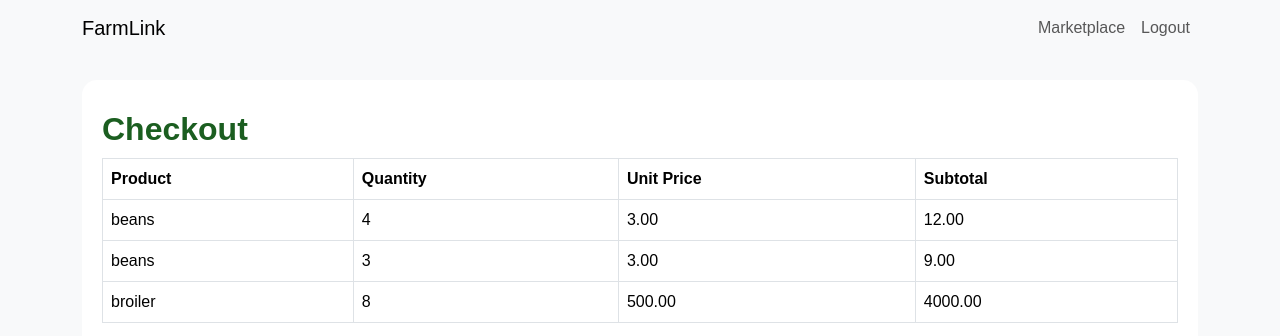
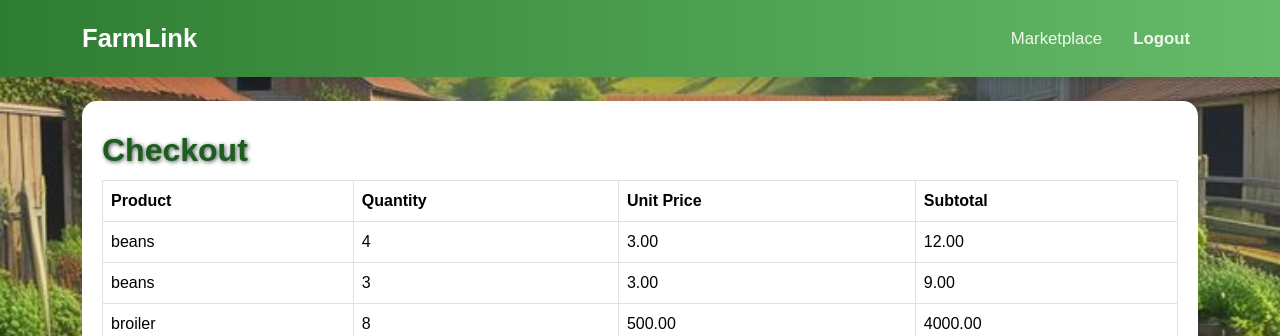
Before and after one commit to ibrahim-640/farmlink, a Django app: page /checkout/ in a window 1280 px wide. Shown: the top 336 px of the page. Run offline with Django 5.2, Linux system fonts and the light colour scheme; a user stored in the database is signed in; data comes from the database, SQL or seed files in the repository; both versions use the stored data as it was after the commit.

Commit message:
stage all the changes made

```diff
--- a/accounts/templates/base.html
+++ b/accounts/templates/base.html
@@ -12,30 +12,30 @@
 <body>
 
     <!-- Navigation -->
-    <nav class="navbar navbar-expand-lg bg-light mb-3">
+    <nav class="navbar navbar-expand-lg custom-navbar mb-3">
         <div class="container">
 
-            <a href="{% url 'home' %}" class="navbar-brand">
+            <a href="{% url 'home' %}" class="navbar-brand custom-brand">
                 <i class="fas fa-tractor"></i> FarmLink
             </a>
 
             <div class="navbar-nav ms-auto">
-
                 {% if user.is_authenticated %}
 
                     <!-- Role-Based Dashboard -->
                     {% if user.profile.is_farmer %}
-                        <a class="nav-link" href="{% url 'dashboard_farmer' %}">Farmer's Dashboard</a>
+                        <a class="nav-link custom-nav-link" href="{% url 'dashboard_farmer' %}">Farmer's Dashboard</a>
                     {% elif user.profile.is_buyer %}
-                        <a class="nav-link" href="{% url 'dashboard_buyer' %}">Buyer's Dashboard</a>
+                        <a class="nav-link custom-nav-link" href="{% url 'dashboard_buyer' %}">Buyer's Dashboard</a>
                     {% elif user.profile.is_transporter %}
-                        <a class="nav-link" href="{% url 'dashboard_transporter' %}">Transporter's Dashboard</a>
+                        <a class="nav-link custom-nav-link" href="{% url 'dashboard_transporter' %}">Transporter's Dashboard</a>
                     {% endif %}
-                    <a class="nav-link" href="{% url 'product_list' %}">Marketplace</a>
-                    <a class="nav-link" href="{% url 'logout_view' %}">Logout</a>
+
+                    <a class="nav-link custom-nav-link" href="{% url 'product_list' %}">Marketplace</a>
+                    <a class="nav-link custom-nav-link logout-link" href="{% url 'logout_view' %}">Logout</a>
 
                 {% else %}
-                    <a class="nav-link" href="{% url 'login_view' %}">Login</a>
+                    <a class="nav-link custom-nav-link" href="{% url 'login_view' %}">Login</a>
                 {% endif %}
             </div>
 
@@ -59,7 +59,7 @@
 
     <!-- Footer -->
     <footer class="bg-dark text-white mt-4 p-4 text-center">
-        <p>&copy; 2025 FarmLink. All rights reserved.</p>
+        <p>&copy Reach out at:254795792759</p>
     </footer>
 
     <script src="https://cdn.jsdelivr.net/npm/bootstrap@5.3.8/dist/js/bootstrap.bundle.min.js"></script>
--- a/accounts/templates/checkout.html
+++ b/accounts/templates/checkout.html
@@ -28,7 +28,6 @@
                 {% endfor %}
             </tbody>
         </table>
-        <iframe src="https://www.google.com/maps/embed?pb=!1m14!1m12!1m3!1d63826.538088484805!2d37.052253623079274!3d-1.0419261623109!2m3!1f0!2f0!3f0!3m2!1i1024!2i768!4f13.1!5e0!3m2!1sen!2ske!4v1765391884867!5m2!1sen!2ske" width="600" height="450" style="border:0;" allowfullscreen="" loading="lazy" referrerpolicy="no-referrer-when-downgrade"></iframe>
 
         <!-- ADD PHONE NUMBER FIELD -->
         <div class="mb-3">
--- a/accounts/urls.py
+++ b/accounts/urls.py
@@ -25,6 +25,8 @@ urlpatterns = [
     path('transport/myjobs/', views.transport_myjobs, name='transport_myjobs'),
     path('transport/accept-job/<int:job_id>/', views.accept_job, name='accept_job'),
     path('transport/request/<int:product_id>/<int:order_id>/',views.request_transport,name='request_transport'),
+    path('rate-transporter/<int:job_id>/',views.rate_transporter,name='rate_transporter'),
+    path('transport/mark-delivered/<int:job_id>/', views.mark_delivered, name='mark_delivered'),
 
 
     # Products
--- a/accounts/views.py
+++ b/accounts/views.py
@@ -5,10 +5,11 @@ from django.shortcuts import render, redirect, get_object_or_404
 from django.contrib.auth import authenticate, login, logout
 from django.contrib.auth.decorators import login_required
 from django.contrib import messages
+from .forms import TransporterRatingForm
+from django.db.models import Sum,Avg
 from .mpesa import lipa_na_mpesa
 from decimal import Decimal
-
-from .models import Product, Profile, Order, TransportRequest, TransportJob, Cart, CartItem
+from .models import Product, Profile, Order, TransportRequest, TransportJob,TransporterRating, Cart, CartItem
 from .forms import (
     LoginForm,
     FarmerRegistrationForm,
@@ -125,15 +126,120 @@ def dashboard_buyer(request):
     if not request.user.profile.is_buyer():
         messages.error(request, "Access denied.")
         return redirect("home")
-    return render(request, "dashboard_buyer.html")
 
+    my_orders = Order.objects.filter(buyer=request.user)
+
+    total_orders = my_orders.count()
+    pending_deliveries = my_orders.filter(status__in=['pending', 'confirmed', 'in_transit']).count()
+    total_spent = my_orders.aggregate(total=Sum('total_price'))['total'] or 0
+    recent_orders = my_orders.order_by('-order_date')[:5]
+
+    # Active delivery (first in-transit order)
+    active_delivery = TransportJob.objects.filter(
+        order__buyer=request.user,
+        status='In Transit'
+    ).first()
+
+    context = {
+        'total_orders': total_orders,
+        'pending_deliveries': pending_deliveries,
+        'total_spent': total_spent,
+        'recent_orders': recent_orders,
+        'active_delivery': active_delivery
+    }
+
+    return render(request, "dashboard_buyer.html", context)
 
 @login_required
 def dashboard_transporter(request):
     if not request.user.profile.is_transporter():
         messages.error(request, "Access denied.")
         return redirect("home")
-    return render(request, "dashboard_transporter.html")
+
+    # Earnings: sum of transport fees for delivered jobs
+    earnings = TransportJob.objects.filter(
+        driver=request.user,
+        status='Delivered'
+    ).aggregate(total=Sum('transport_fee'))['total'] or 0
+
+    # Active jobs (in transit)
+    active_jobs_count = TransportJob.objects.filter(
+        driver=request.user,
+        status__in=['Pending', 'In Transit']
+    ).count()
+
+    # Transporter rating
+    transporter_rating = request.user.profile.rating if hasattr(request.user.profile, 'rating') else 0
+
+    # Available jobs (Pending, not assigned yet)
+    available_jobs = TransportJob.objects.filter(status='Pending')
+
+    # In-progress jobs (for marking delivery)
+    in_progress_jobs = TransportJob.objects.filter(driver=request.user, status='In Transit')
+
+    context = {
+        'earnings': earnings,
+        'active_jobs_count': active_jobs_count,
+        'transporter_rating': transporter_rating,
+        'available_jobs': available_jobs,
+        'in_progress_jobs': in_progress_jobs,
+    }
+    return render(request, "dashboard_transporter.html", context)
+@login_required
+def mark_delivered(request, job_id):
+    job = get_object_or_404(TransportJob, id=job_id, driver=request.user)
+    if request.method == "POST":
+        job.status = "Delivered"
+        job.save()
+        messages.success(request, f"Job #{job.id} marked as delivered.")
+    return redirect("dashboard_transporter")
+
+@login_required
+def rate_transporter(request, job_id):
+    job = get_object_or_404(
+        TransportJob,
+        id=job_id,
+        status='Delivered'
+    )
+
+    # Only buyer can rate
+    if request.user != job.order.buyer:
+        messages.error(request, "Access denied.")
+        return redirect("home")
+
+    # Prevent duplicate rating
+    if TransporterRating.objects.filter(job=job).exists():
+        messages.warning(request, "You already rated this transporter.")
+        return redirect("buyer_dashboard")
+
+    if request.method == "POST":
+        form = TransporterRatingForm(request.POST)
+        if form.is_valid():
+            rating_obj = form.save(commit=False)
+            rating_obj.transporter = job.driver
+            rating_obj.buyer = request.user
+            rating_obj.job = job
+            rating_obj.save()
+
+            # Update transporter profile rating
+            profile = job.driver.profile
+            avg_rating = TransporterRating.objects.filter(
+                transporter=job.driver
+            ).aggregate(avg=Avg('rating'))['avg']
+
+            profile.rating = round(avg_rating, 1)
+            profile.rating_count += 1
+            profile.save()
+
+            messages.success(request, "Thank you for rating!")
+            return redirect("buyer_dashboard")
+    else:
+        form = TransporterRatingForm()
+
+    return render(request, "rate_transporter.html", {
+        "form": form,
+        "job": job
+    })
 
 
 # ---------------------------
@@ -219,11 +325,12 @@ def transport_jobs(request):
     return render(request, 'transport_job.html', {'jobs': jobs})
 
 
+@login_required
 def transport_myjobs(request):
-    jobs = TransportJob.objects.filter(driver=request.user)
-    total_earnings = sum([job.transport_fee or 0 for job in jobs])
+    completed_jobs = TransportJob.objects.filter(driver=request.user, status='Delivered')
+    total_earnings = sum([job.transport_fee or 0 for job in completed_jobs])
     return render(request, 'transport_myjobs.html', {
-        'jobs': jobs,
+        'jobs': completed_jobs,
         'total_earnings': total_earnings,
     })
 
@@ -247,7 +354,7 @@ def accept_job(request, job_id):
         messages.success(request, "Job accepted successfully!")
         return redirect('transport_job')
 
-    return redirect('transport_job')
+    return redirect('transport_jobs')
 
 
 @login_required
--- a/static/css/style.css
+++ b/static/css/style.css
@@ -1,12 +1,25 @@
 /* ======================
    GLOBAL STYLES
 ========================*/
+
 body {
     margin: 0;
     padding: 0;
     font-family: "Poppins", sans-serif;
-    background-color: #f8f9fa;
-    color: #333;
+    /* FULL-PAGE BACKGROUND FOR ALL PAGES */
+    background-image: url("/static/images/hero-farm.jpeg");
+    background-size: cover;
+    background-position: center;
+    background-repeat: no-repeat;
+    min-height: 100vh;
+    color: #fff; /* default text color for readability */
+}
+
+/* Add subtle text shadow to improve readability over background */
+section, h1, h2, h3, p, .btn {
+    position: relative;
+    z-index: 1;
+    text-shadow: 1px 1px 4px rgba(0, 0, 0, 0.7);
 }
 
 h1, h2, h3 {
@@ -204,8 +249,44 @@ section {
 }
 
 /* ======================
+   NAVBAR STYLING
+========================*/
+.custom-navbar {
+    background: linear-gradient(90deg, #2e7d32, #66bb6a);
+    padding: 0.9rem 0;
+    box-shadow: 0 4px 10px rgba(0, 0, 0, 0.15);
+    position: sticky;
+    top: 0;
+    z-index: 999;
+}
+
+.custom-brand {
+    font-size: 1.6rem;
+    font-weight: 700;
+    color: #ffffff !important;
+}
+
+.custom-nav-link {
+    color: #f1f8e9 !important;
+    font-size: 1.05rem;
+    font-weight: 500;
+    margin-left: 15px;
+    transition: 0.3s;
+}
+
+.custom-nav-link:hover {
+    color: #ffffff !important;
+    text-decoration: underline;
+}
+
+.logout-link {
+    font-weight: 600;
+}
+
+/* ======================
    RESPONSIVE DESIGN
 ========================*/
+
 @media (max-width: 1024px) {
     .hero {
         flex-direction: column;
@@ -1125,6 +1209,35 @@ ul.mt-4 li a:hover {
         font-size: 14px;
     }
 }
+.custom-navbar {
+    background: linear-gradient(90deg, #2e7d32, #66bb6a);
+    padding: 0.9rem 0;
+    box-shadow: 0 4px 10px rgba(0, 0, 0, 0.15);
+}
+
+.custom-brand {
+    font-size: 1.6rem;
+    font-weight: 700;
+    color: #ffffff !important;
+}
+
+.custom-nav-link {
+    color: #f1f8e9 !important;
+    font-size: 1.05rem;
+    font-weight: 500;
+    margin-left: 15px;
+    transition: 0.3s;
+}
+
+.custom-nav-link:hover {
+    color: #ffffff !important;
+    text-decoration: underline;
+}
+
+.logout-link {
+    font-weight: 600;
+}
+
 /* ======================
    LOGIN PAGE CONTAINER
 ========================*/
```
Also changed, not shown: other parts of static/css/style.css (+50 -15 lines), accounts/forms.py (+12 -3 lines), accounts/models.py (+27 -0 lines), accounts/templates/dashboard_transporter.html (+28 -6 lines), accounts/templates/home.html (+10 -5 lines), accounts/templates/rate_transformer.html (+10 -9 lines), accounts/migrations/0007_profile_rating_profile_rating_count.py (added), accounts/migrations/0008_transporterrating.py (added), db.sqlite3, static/images/hero-farm.jpeg (added).
